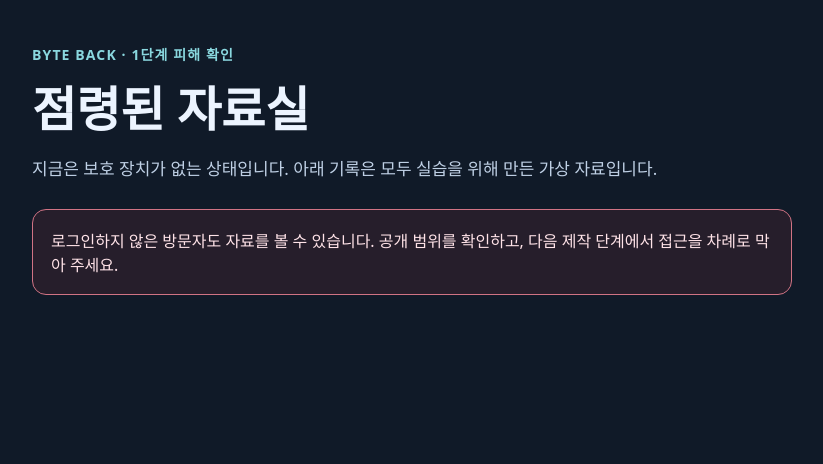
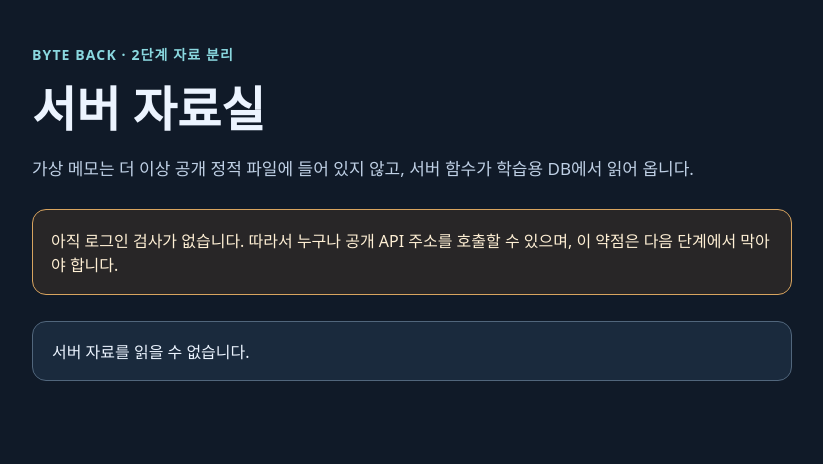
Before and after one commit to yelim11/choi-bujang-secret-vault, a website: page public/index.html in a window 1280 px wide. Shown: the whole page, without its empty margins (228-1051 px from the left). Drawn offline with Linux system fonts and the light colour scheme; no server answers.

Commit message:
Step 2: load notes through server API

```diff
--- a/public/index.html
+++ b/public/index.html
@@ -3,7 +3,7 @@
 <head>
   <meta charset="utf-8">
   <meta name="viewport" content="width=device-width, initial-scale=1">
-  <title>BYTE BACK | 점령된 자료실</title>
+  <title>BYTE BACK | 서버 자료실</title>
   <style>
     :root { color-scheme: dark; font-family: system-ui, sans-serif; }
     body { margin: 0; min-height: 100vh; background: #101a28; color: #ecf4ff; }
@@ -11,7 +11,7 @@
     .eyebrow { color: #8ad8df; font-size: 14px; font-weight: 700; letter-spacing: .08em; }
     h1 { margin: 16px 0; font-size: clamp(30px, 7vw, 48px); line-height: 1.2; }
     p { font-size: 17px; line-height: 1.7; color: #bfd0e5; }
-    .notice { margin: 26px 0; padding: 18px; border: 1px solid #d07384; border-radius: 14px; color: #ffe3e8; background: #612a3544; }
+    .notice { margin: 26px 0; padding: 18px; border: 1px solid #d8a45f; border-radius: 14px; color: #fff0d5; background: #6b492844; }
     ul { list-style: none; display: grid; gap: 12px; padding: 0; }
     li { border: 1px solid #51667c; border-radius: 14px; padding: 17px 19px; background: #1a2a3d; }
     strong { display: block; font-size: 18px; margin-bottom: 5px; }
@@ -20,17 +20,17 @@
 </head>
 <body>
   <main>
-    <div class="eyebrow">BYTE BACK · 1단계 피해 확인</div>
-    <h1>점령된 자료실</h1>
-    <p>지금은 보호 장치가 없는 상태입니다. 아래 기록은 모두 실습을 위해 만든 가상 자료입니다.</p>
-    <div class="notice">로그인하지 않은 방문자도 자료를 볼 수 있습니다. 공개 범위를 확인하고, 다음 제작 단계에서 접근을 차례로 막아 주세요.</div>
+    <div class="eyebrow">BYTE BACK · 2단계 자료 분리</div>
+    <h1>서버 자료실</h1>
+    <p>가상 메모는 더 이상 공개 정적 파일에 들어 있지 않고, 서버 함수가 학습용 DB에서 읽어 옵니다.</p>
+    <div class="notice">아직 로그인 검사가 없습니다. 따라서 누구나 공개 API 주소를 호출할 수 있으며, 이 약점은 다음 단계에서 막아야 합니다.</div>
     <ul id="notes" aria-live="polite"><li>가상 자료를 불러오는 중입니다.</li></ul>
   </main>
   <script type="module">
     const list = document.querySelector('#notes');
     try {
-      const response = await fetch('/data.json', { cache: 'no-store' });
-      if (!response.ok) throw new Error('공개 자료를 읽을 수 없습니다.');
+      const response = await fetch('/api/notes', { cache: 'no-store' });
+      if (!response.ok) throw new Error('서버 자료를 읽을 수 없습니다.');
       const data = await response.json();
       if (!Array.isArray(data.notes)) throw new Error('자료 형식이 맞지 않습니다.');
       list.replaceChildren(...data.notes.map(note => {
@@ -44,7 +44,7 @@
       }));
     } catch (error) {
       const item = document.createElement('li');
-      item.textContent = error.message;
+      item.textContent = error instanceof Error ? error.message : '서버 자료를 읽을 수 없습니다.';
       list.replaceChildren(item);
     }
   </script>
```
